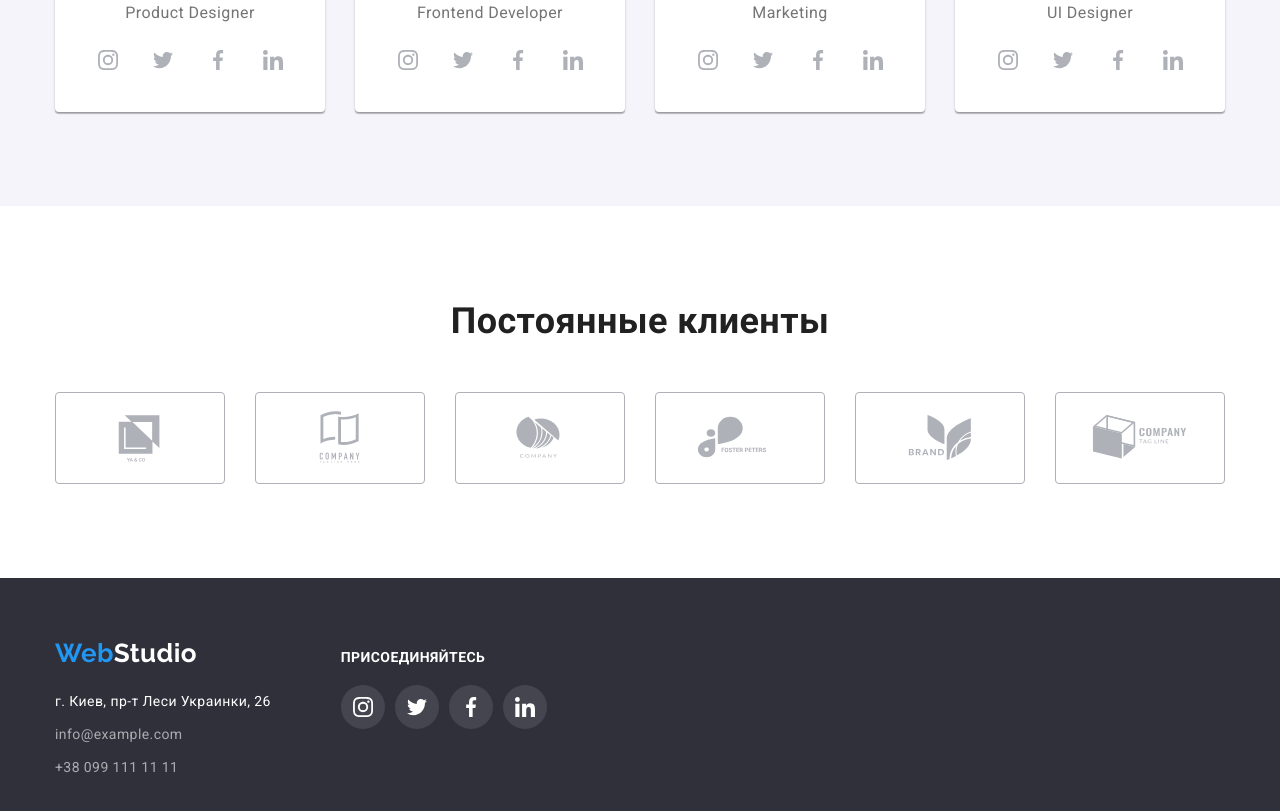
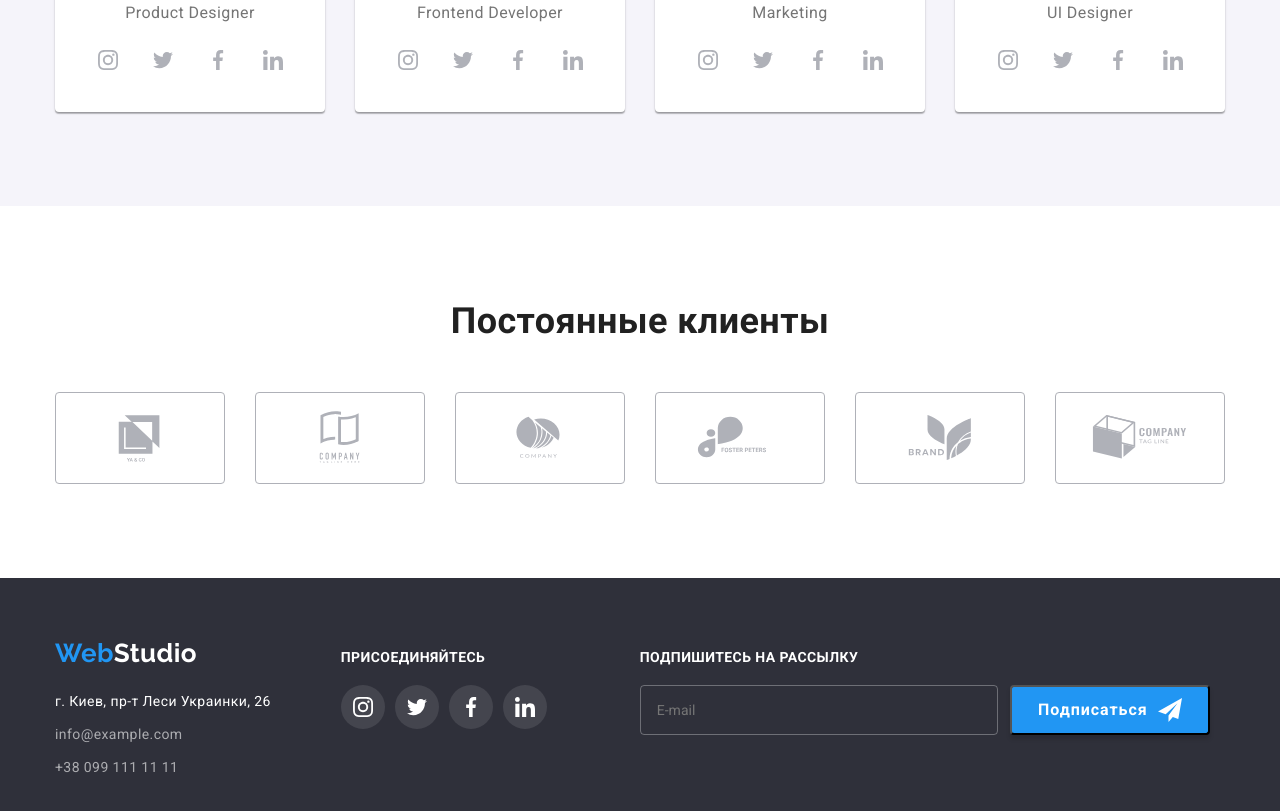
Before and after one commit to ruslan-sem/goit-markup-hw-06, a plain HTML site: page index.html in a window 1280 px wide. Shown: the part 2099-2910 px from the top of the page. Drawn offline with nearby package versions, Linux system fonts and the light colour scheme.

Commit message:
complete footer

```diff
--- a/css/styles.css
+++ b/css/styles.css
@@ -383,7 +383,7 @@ img {
 }
 .footer-container {
   display: flex;
-  gap: 70px;
+  /* gap: 70px; */
   align-items: baseline;
 }
 .footer .logo {
@@ -395,6 +395,10 @@ img {
 }
 .address-item:not(:last-child) {
   margin-bottom: 9px;
+}
+.footer-subscribe {
+  margin-left: 70px;
+  margin-right: 93px;
 }
 .footer-subscribe-title {
   font-weight: 700;
@@ -425,6 +429,39 @@ img {
 .footer .social-link:focus {
   /* color: var(--light-txt-cl); */
   background-color: var(--accent-txt-cl);
+}
+.footer-form {
+  display: flex;
+  gap: 12px;
+}
+.footer-email {
+  min-width: 358px;
+  height: 50px;
+  border: 1px solid rgba(255, 255, 255, 0.3);
+  border-radius: 4px;
+  background-color: transparent;
+  padding: 15px 16px;
+  color: var(--light-link-cl);
+}
+.footer-btn {
+  cursor: pointer;
+  display: flex;
+  gap: 10px;
+  align-items: center;
+  width: 200px;
+  height: 50px;
+  background: var(--accent-txt-cl);
+  box-shadow: 0px 4px 4px rgba(0, 0, 0, 0.15);
+  border-radius: 4px;
+  justify-content: center;
+  font-weight: 700;
+  font-size: 16px;
+  line-height: calc(30 / 16);
+  letter-spacing: 0.06em;
+  color: var(--light-txt-cl);
+}
+.footer-btn-icon {
+  fill: currentColor;
 }
 
 /* portfolio */
--- a/index.html
+++ b/index.html
@@ -434,6 +434,18 @@
             </li>
           </ul>
         </div>
+        <div class="footer-subscribe-form">
+          <p class="footer-subscribe-title">Подпишитесь на рассылку</p>
+          <form class="footer-form">
+            <input class="footer-email" type="email" name="email" placeholder="E-mail" />
+            <button class="footer-btn" type="submit">
+              <span class="footer-btn-text">Подписаться</span>
+              <svg class="footer-btn-icon" width="24" height="24">
+                <use href="./images/icons.svg#icon-send"></use>
+              </svg>
+            </button>
+          </form>
+        </div>
       </div>
     </footer>
     <!-- modal window -->
```
Also changed, not shown: portfolio.html (+12 -0 lines).
